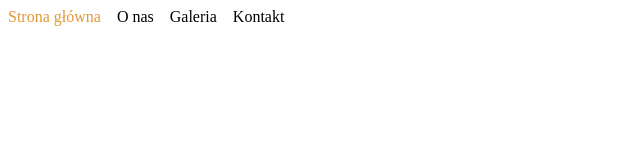
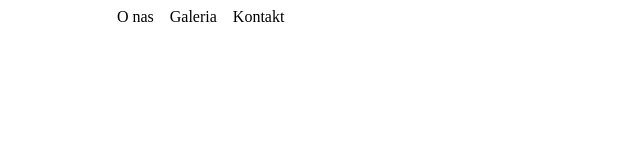
Before and after one commit to maciejdebicki/Projekcik, a plain HTML site: page index.html in a window 1280 px wide. Shown: the whole page, without its empty margins (0-640 px from the left). Drawn offline with Linux system fonts and the light colour scheme.

Commit message:
new color

```diff
--- a/style.css
+++ b/style.css
@@ -17,7 +17,7 @@ body{
     padding: 8px;
 }
 .navbar a:hover{
-    color: hsla(34, 74%, 52%, 0.945);
+    color: hsla(0, 0%, 100%, 0.945);
 }
 .navbar li{
     float: left;
```
